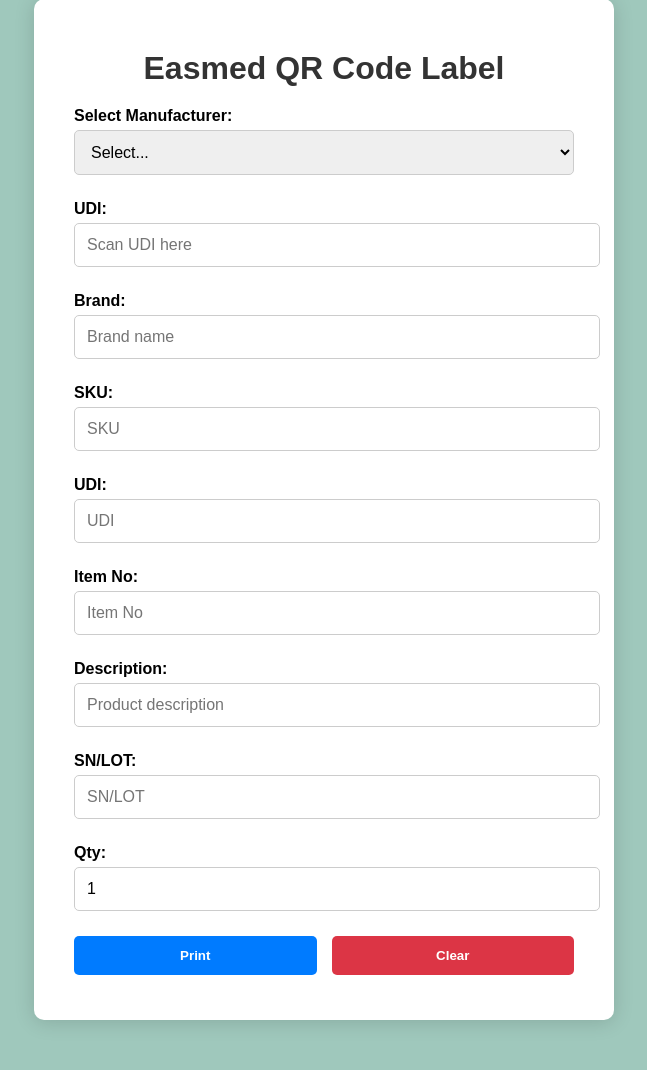
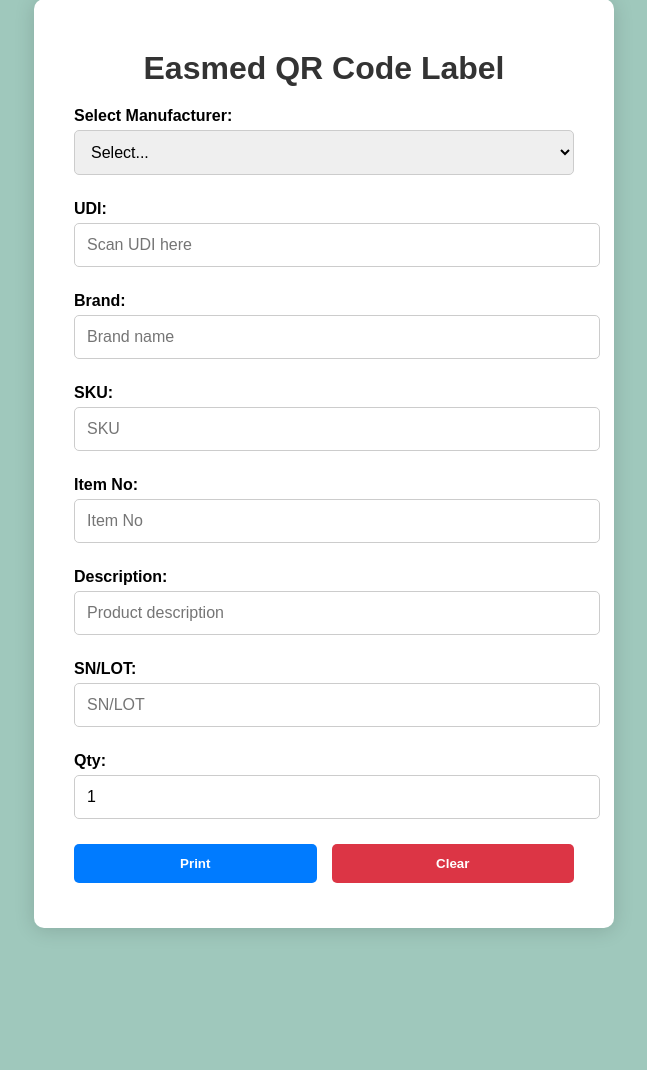
Before and after one commit to LEONG-JL/QR-code-label, a Flask app: page / in a window 1280 px wide. Shown: the part 51-1121 px from the top of the page, without its empty margins (316-963 px from the left). After the commit the page ends 983 px from the top, so only its background shows below. Run offline with Flask 3, Linux system fonts and the light colour scheme.

Commit message:
deleted UDI index

```diff
--- a/templates/index.html
+++ b/templates/index.html
@@ -15,7 +15,7 @@
                 <label for="manufacturer">Select Manufacturer:</label>
                 <select id="manufacturer" name="manufacturer" required>
                     <option value="">Select...</option>
-                    <option value="Brand 1">Brand 1</option>
+                    <option value="Brand 1">RESMED</option>
                     <option value="Brand 2">Brand 2</option>
                     <option value="Brand 3">Brand 3</option>
                 </select>
@@ -34,11 +34,6 @@
             <div class="input-group">
                 <label for="sku">SKU:</label>
                 <input type="text" id="sku" name="sku" placeholder="SKU" required>
-            </div>
-
-            <div class="input-group">
-                <label for="udi">UDI:</label>
-                <input type="text" id="udi" name="udi" placeholder="UDI" required>
             </div>
 
             <div class="input-group">
```
